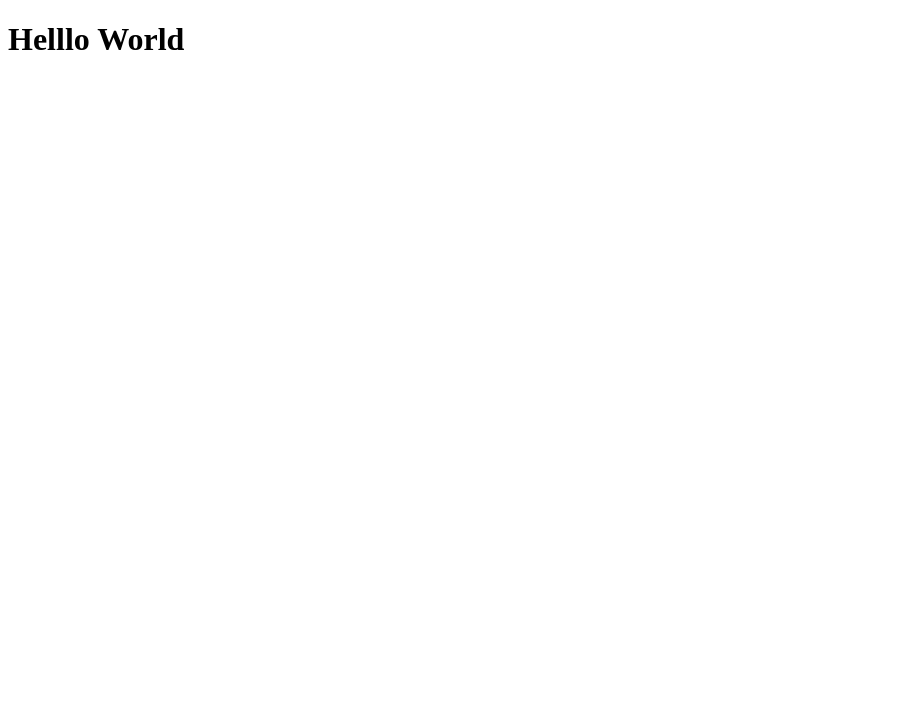
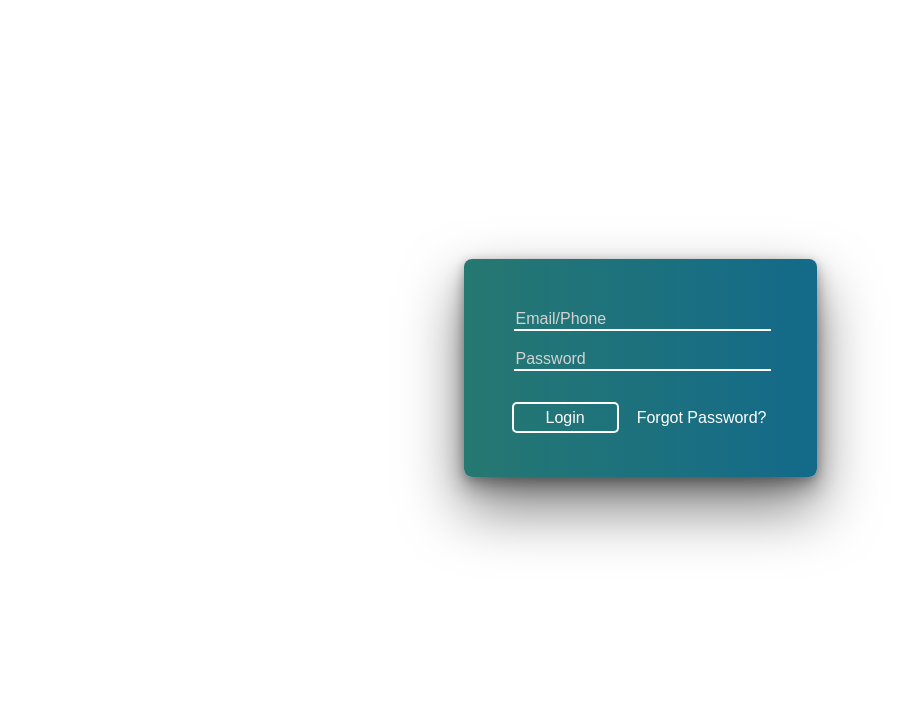
Before and after one commit to AdinaJ02/Invoice_Inventory_Management, a PHP site: page / in a window 1280 px wide. Before the commit the part shown is almost empty. Shown: the top 727 px of the page, without its empty margins (0-911 px from the left). Run offline with PHP 8.4, Linux system fonts and the light colour scheme.

Commit message:
login page frontend

```diff
--- a/index.css
+++ b/index.css
@@ -0,0 +1,71 @@
+body {
+  font-family: Assistant, sans-serif;
+  display: flex;
+  min-height: 90vh;
+}
+
+.login {
+  color: white;
+  background: #136a8a;
+  background: -webkit-linear-gradient(to right, #267871, #136a8a);
+  background: linear-gradient(to right, #267871, #136a8a);
+  margin: auto;
+  box-shadow: 0px 2px 10px rgba(0, 0, 0, 0.2), 0px 10px 20px rgba(0, 0, 0, 0.3),
+    0px 30px 60px 1px rgba(0, 0, 0, 0.5);
+  border-radius: 8px;
+  padding: 50px;
+}
+
+.login .form input[type="text"].text {
+  border: none;
+  background: none;
+  box-shadow: 0px 2px 0px 0px white;
+  width: 100%;
+  color: white;
+  font-size: 1em;
+  outline: none;
+}
+
+.login .form .text::placeholder {
+  color: #d3d3d3;
+}
+
+.login .form input[type="password"].password {
+  border: none;
+  background: none;
+  box-shadow: 0px 2px 0px 0px white;
+  width: 100%;
+  color: white;
+  font-size: 1em;
+  outline: none;
+  margin-bottom: 40px;
+  margin-top: 20px;
+}
+
+.login .form .password::placeholder {
+  color: #d3d3d3;
+}
+
+.login .form .btn-login {
+  background: none;
+  text-decoration: none;
+  color: white;
+  box-shadow: 0px 0px 0px 2px white;
+  border-radius: 3px;
+  padding: 5px 2em;
+  transition: 0.5s;
+  margin-top: 20px;
+}
+
+.login .form .btn-login:hover {
+  background: white;
+  color: dimgray;
+  transition: 0.5s;
+}
+
+.login .forgot {
+  text-decoration: none;
+  color: white;
+  float: right;
+  margin-left: 20px;
+}
--- a/index.php
+++ b/index.php
@@ -4,14 +4,26 @@
 
 <!DOCTYPE html>
 <html lang="en">
+
 <head>
     <meta charset="UTF-8">
     <meta name="viewport" content="width=device-width, initial-scale=1.0">
-    <title>Document</title>
     <link rel="stylesheet" href="index.css">
+    <title>Login Page</title>
 </head>
+
 <body>
-    <h1>Helllo World</h1>
+    <div class="login">
+        <div class='form'>
+            <form>
+                <input type="text" placeholder='Email/Phone' class='text' id='username' required><br>
+                <input type="password" placeholder='Password' class='password'><br>
+                <a href="#" class='btn-login' id='do-login'>Login</a>
+                <a href="#" class='forgot'>Forgot Password?</a>
+            </form>
+        </div>
+    </div>
     <script src="index.js"></script>
 </body>
+
 </html>
```
